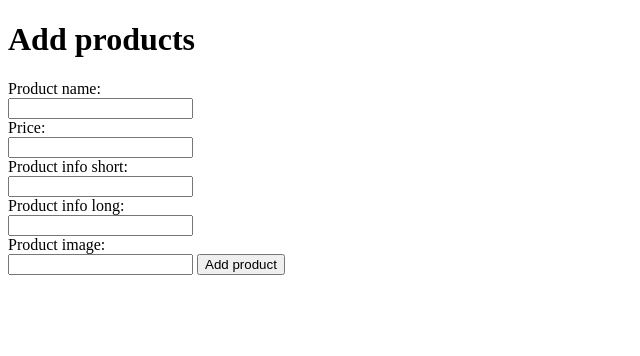
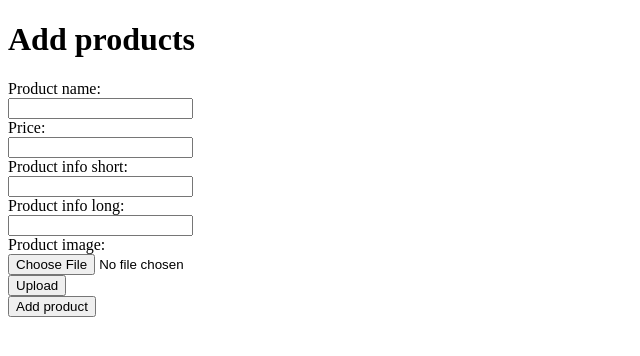
Before and after one commit to WilliamNerem/DataNettverk-Portfolio2, a Flask app: page /addproducts in a window 1280 px wide. Shown: the top 356 px of the page, without its empty margins (0-640 px from the left). Run offline with Flask 2, Linux system fonts and the light colour scheme.

Commit message:
lagt til starten på filupload, finner ikke riktig mappe enda

```diff
--- a/app.py
+++ b/app.py
@@ -1,9 +1,11 @@
-from flask import Flask, request, render_template, jsonify
+from flask import Flask, request, flash, send_from_directory, redirect, url_for, render_template, jsonify
 from flask_restful import Api
 from flask_sqlalchemy import SQLAlchemy
 import json
+import os
 from dataclasses import dataclass
 from flask_cors import CORS, cross_origin
+from werkzeug.utils import secure_filename
 
 app = Flask(__name__)
 api = Api(app)
@@ -11,6 +13,10 @@ app.config['SQLALCHEMY_DATABASE_URI'] = 'sqlite:///database.db'
 app.config['CORS_HEADERS'] = 'Content-Type'
 db = SQLAlchemy(app)
 cors = CORS(app, resources={r"/": {"origins": "http://127.0.0.1:5000/"}})
+UPLOAD_FOLDER = '../static/img'
+ALLOWED_EXTENSIONS = {'png', 'jpg'}
+app.config['UPLOAD_FOLDER'] = UPLOAD_FOLDER
+
 
 @dataclass
 class ProductModel(db.Model):
@@ -156,6 +162,36 @@ def removeCheckoutItems(shoppingcart_id):
 def addproductsyup():
     return render_template('addproducts.html')
 
+def allowed_file(filename):
+    return '.' in filename and \
+           filename.rsplit('.', 1)[1].lower() in ALLOWED_EXTENSIONS
+
+@app.route('/addproductsReal/upload', methods=['GET', 'POST'])
+def upload_file():
+    if request.method == 'POST':
+        # check if the post request has the file part
+        if 'file' not in request.files:
+            flash('No file part')
+            return redirect(request.url)
+        file = request.files['file']
+        # if user does not select file, browser also
+        # submit an empty part without filename
+        if file.filename == '':
+            flash('No selected file')
+            return redirect(request.url)
+        if file and allowed_file(file.filename):
+            filename = secure_filename(file.filename)
+            file.save(os.path.join(app.config['UPLOAD_FOLDER'], filename))
+            return redirect(url_for('uploaded_file',
+                                    filename=filename))
+    else:
+        return render_template('addproducts.html')
+
+@app.route('/uploads/<filename>')
+def uploaded_file(filename):
+    return send_from_directory(app.config['UPLOAD_FOLDER'],
+                               filename)
+
 @app.route("/addproductsReal", methods=['GET', 'POST'])
 @cross_origin(origin='127.0.0.1',headers=['Content-Type','Authorization'])
 def addProductsReal():
@@ -171,7 +207,6 @@ def addProductsReal():
         db.session.commit()
         return render_template('addproducts.html')
     else:
-        print("SHITFACE")
         return render_template('addproducts.html')
 if __name__ == "__main__":
     app.run(debug=True)
--- a/static/scripts/addproducts.js
+++ b/static/scripts/addproducts.js
@@ -17,7 +17,6 @@ function formSubmitted() {
         productimage: productimage
     }
 
-
     fetch('http://127.0.0.1:5000/addproductsReal', {
         method: 'POST',
         headers: {
@@ -28,5 +27,7 @@ function formSubmitted() {
     })
     .then((res) => res.text())
     .then((data) => console.log(data))
+    document.getElementById('result').innerHTML = "<h3>Product added!</h3>"
+    document.getElementById('myform').reset();
 
 }
--- a/templates/addproducts.html
+++ b/templates/addproducts.html
@@ -18,9 +18,11 @@
         <label for="pinfol">Product info long:</label><br>
         <input type="text" id="pinfol" name="pinfol"><br>
         <label for="productimg">Product image:</label><br>
-        <input type="text" id="productimage" name="productimage">
+        <input type="file" id="productimage" name="productimage"><br>
+        <input type=submit value=Upload><br>
         <button class="btn btn-primary mb-2" type="submit">Add product</button>
       </form>
+      <label for="result" id="result"></label>
 
     <script src="{{ url_for('static', filename='scripts/addproducts.js') }}"></script>
 </body>
```
